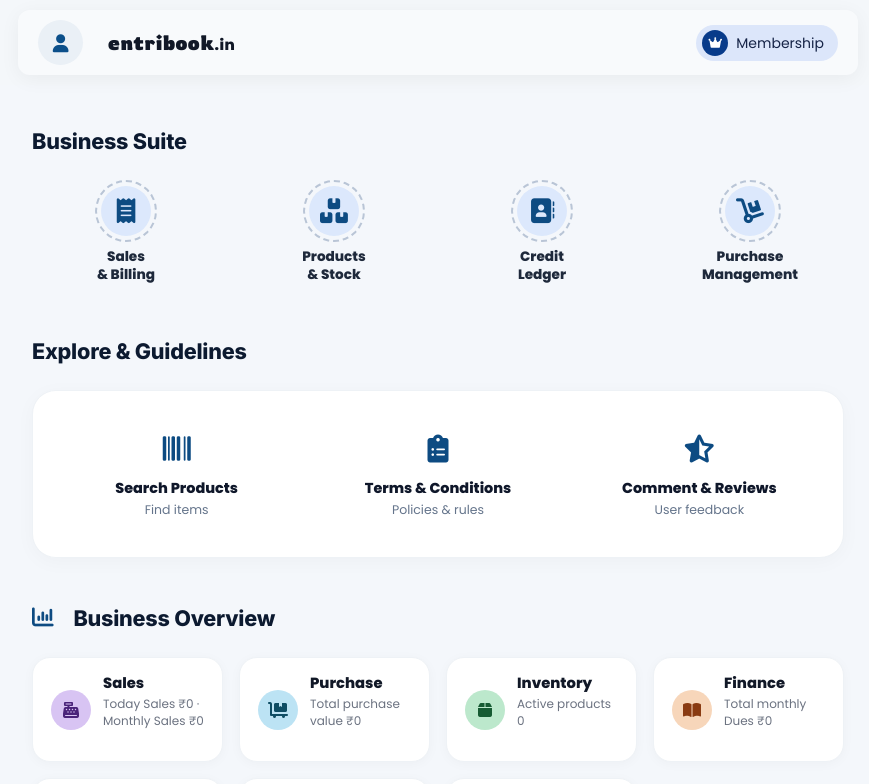
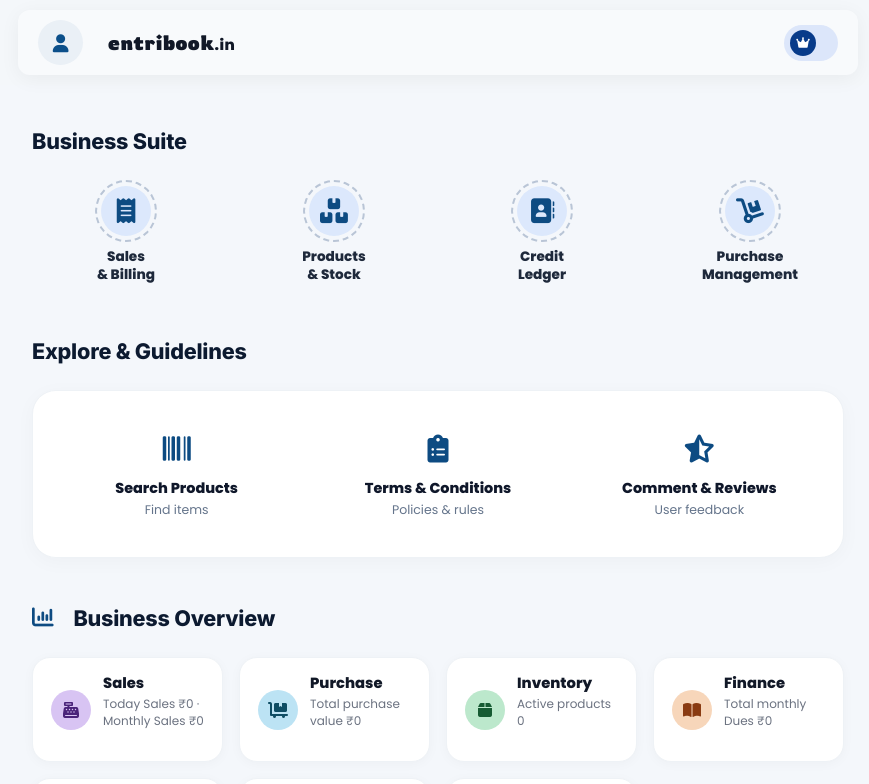
Before and after one commit to myentribook/Entri-Book, a React (Create React App) app in the folder frontend/: page / in a window 1280 px wide. Shown: the top 784 px of the page, without its empty margins (202-1071 px from the left). Built offline with nearby package versions, Linux system fonts and the light colour scheme; no server answers; a web font is replaced by a local one.

Commit message:
home page correction

```diff
--- a/frontend/src/components/layouts/header.js
+++ b/frontend/src/components/layouts/header.js
@@ -132,7 +132,7 @@ export default function Header() {
 
                     <div className='subscription-btn'>
                         <span className="sub-pill-icon"><i class="fa-solid fa-crown"></i></span>
-                        <span className="sub-pill-text" > Membership</span>
+                        <span className="sub-pill-text" ></span>
                     </div>
 
                 </Link>
```
